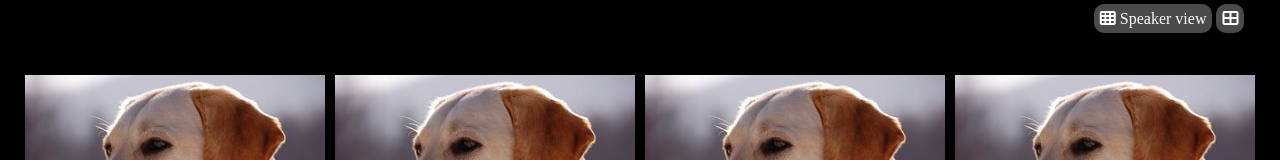
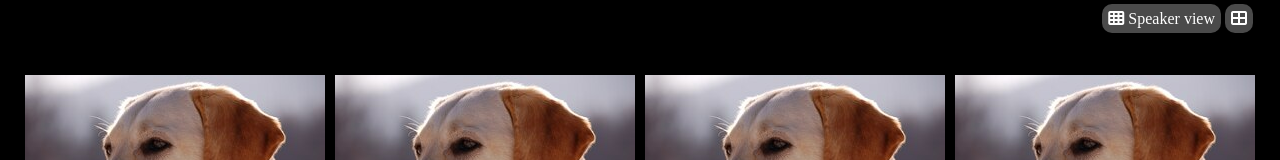
Before and after one commit to PatrizioCorcione/html-css-zoom, a plain HTML site: page index.html in a window 1280 px wide. Shown: the top 160 px of the page. Drawn offline with Linux system fonts and the light colour scheme.

Commit message:
aggiustata mancanza di adattivita all header

```diff
--- a/css/style.css
+++ b/css/style.css
@@ -5,7 +5,8 @@
 }
 
 header{
-  width: 14%;
+  text-align: end;
+  width: 100%;
   position: fixed;
   right: 17px;
   padding: 10px;
```
